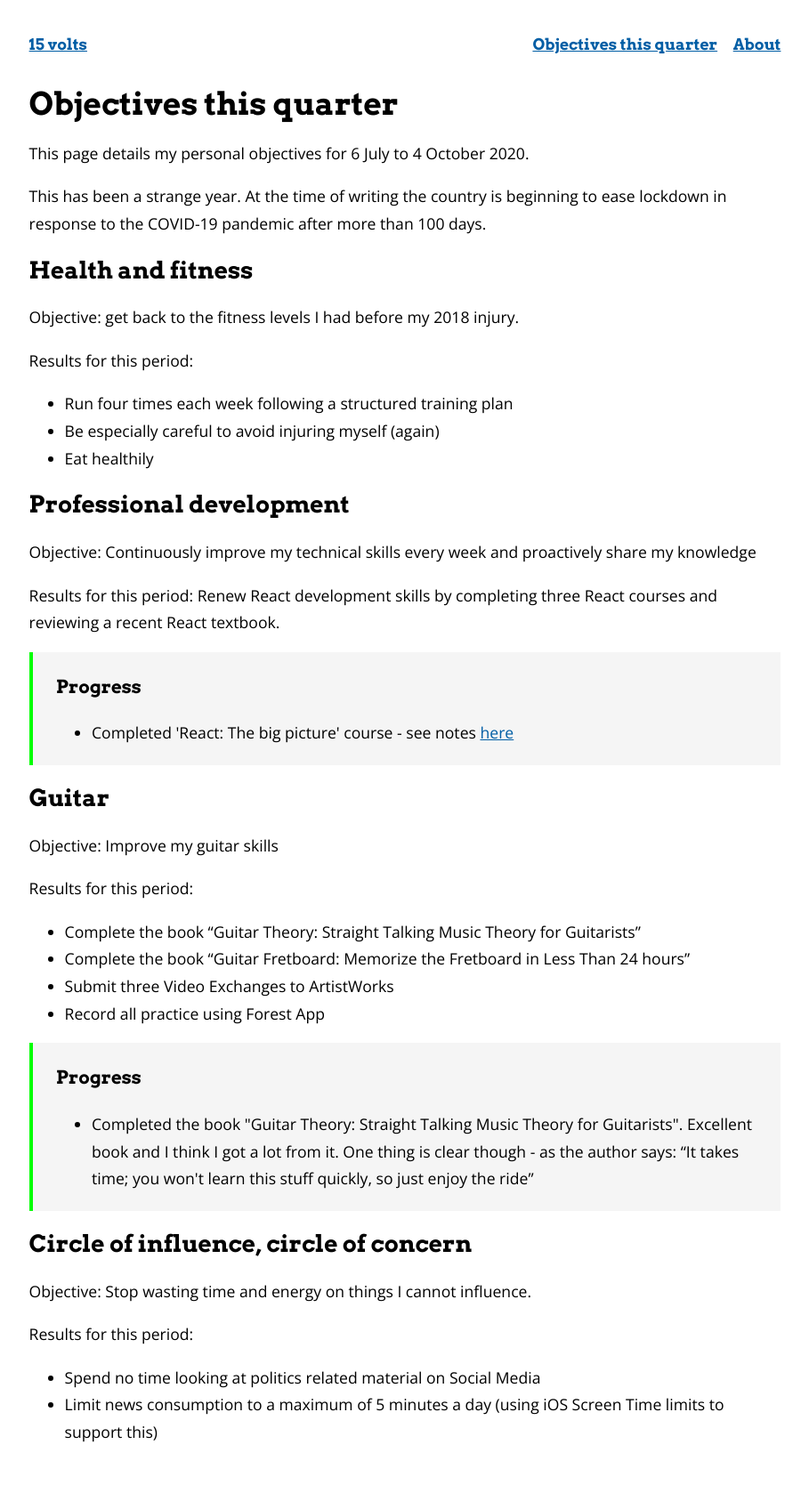
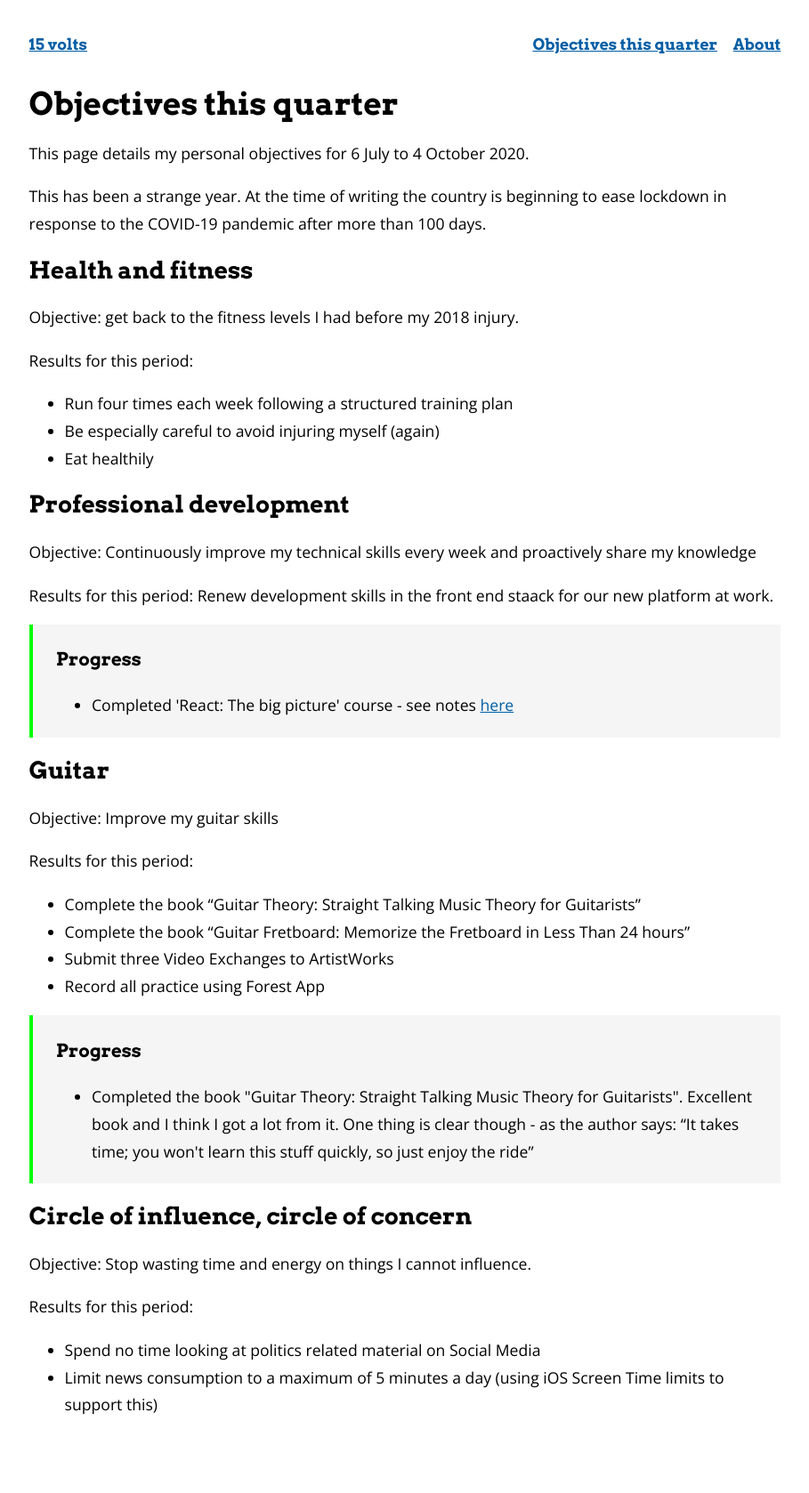
Before and after one commit to gtvj/gtvj.github.io, a Jekyll site: the page built from objectives-2020-Q3.md, in a window 1280 px wide. Shown: the whole page at 89% size, without its empty margins (185-1094 px from the left). Built offline with Jekyll 4.4.1, drawn with Linux system fonts in a browser that asks for light colours; nearby versions of some CDN libraries; after the commit the page ends 1647 px from its top, so only the background shows below that.

Commit message:
Update objectives for quarter (taking them beyond React)

```diff
--- a/objectives-2020-Q3.md
+++ b/objectives-2020-Q3.md
@@ -25,7 +25,7 @@ Results for this period:
 
 Objective: Continuously improve my technical skills every week and proactively share my knowledge
 
-Results for this period: Renew React development skills by completing three React courses and reviewing a recent React textbook.
+Results for this period: Renew development skills in the front end staack for our new platform at work.
 
 <div class="progress">
 <h3>Progress</h3>
```
